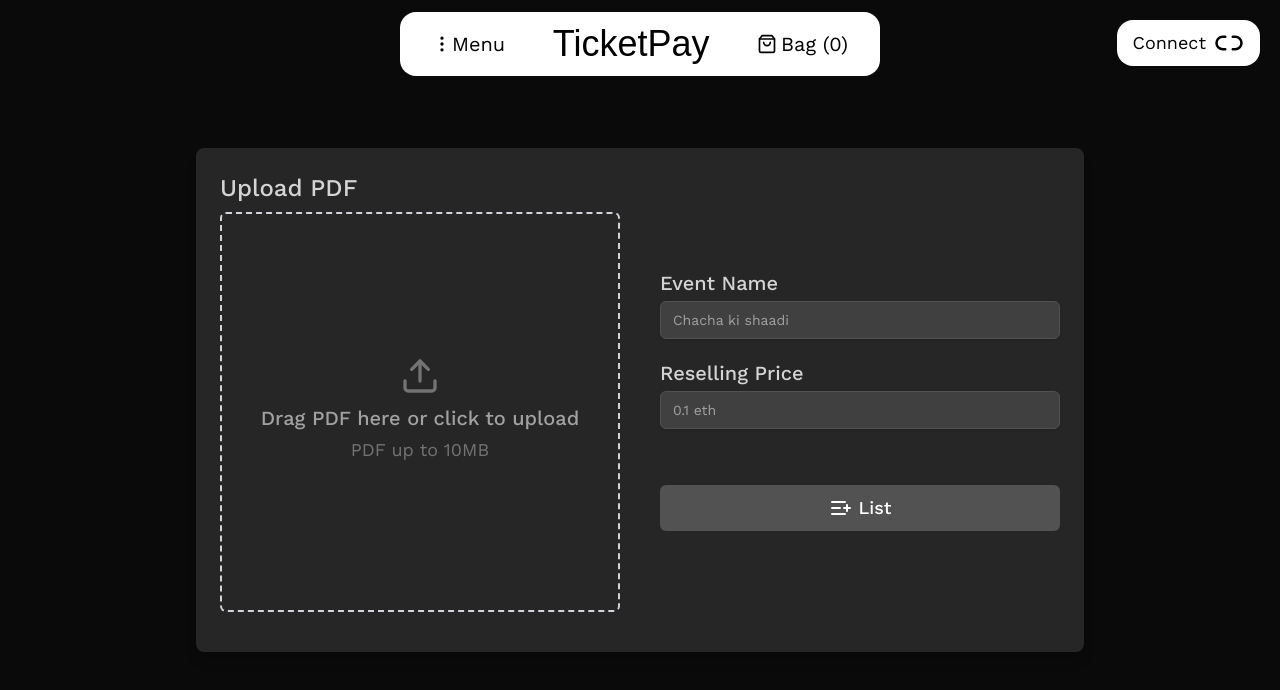
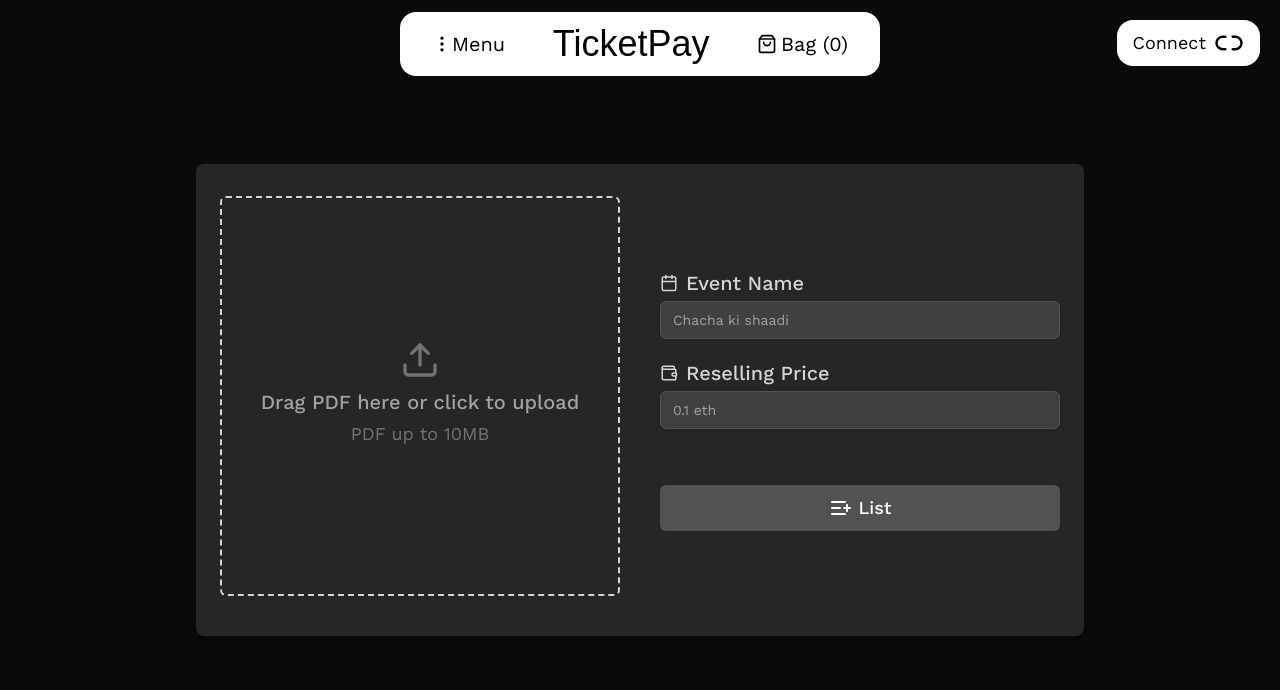
Before and after one commit to jny0444/ticketpay, a Next.js app in the folder client/: page /list in a window 1280 px wide. Shown: the top 690 px of the page. Built offline with nearby package versions, Linux system fonts and the light colour scheme; a web font is replaced by a local one.

Commit message:
feat: Made minor changes to the navbar

```diff
--- a/client/app/layout.tsx
+++ b/client/app/layout.tsx
@@ -16,7 +16,7 @@ export default function RootLayout({
 }>) {
   return (
     <html lang="en">
-      <body className="selection:text-black selection:bg-neutral-100">
+      <body className="bg-neutral-950 selection:text-black selection:bg-neutral-100">
         <Navbar />
         {children}
       </body>
--- a/client/app/list/page.tsx
+++ b/client/app/list/page.tsx
@@ -1,6 +1,6 @@
 "use client";
 
-import { ListPlus, Upload } from "lucide-react";
+import { ListPlus, Upload, Calendar, Wallet } from "lucide-react";
 import { motion } from "motion/react";
 import { useState, useRef } from "react";
 
@@ -62,13 +62,6 @@ export default function List() {
         className="bg-neutral-800 p-6 rounded-lg shadow-lg flex gap-10"
       >
         <div className="mb-4">
-          <motion.label
-            initial={{ x: -10 }}
-            animate={{ x: 0 }}
-            className="block text-2xl font-medium text-neutral-300"
-          >
-            Upload PDF
-          </motion.label>
           <motion.div
             whileHover={{ scale: 1.01 }}
             animate={{
@@ -119,7 +112,8 @@ export default function List() {
             transition={{ delay: 0.3 }}
             className="mb-5"
           >
-            <label className="block text-xl font-medium text-neutral-300">
+            <label className="block text-xl font-medium text-neutral-300 flex items-center gap-2">
+              <Calendar size={18} />
               Event Name
             </label>
             <motion.input
@@ -136,7 +130,8 @@ export default function List() {
             transition={{ delay: 0.4 }}
             className="mb-14"
           >
-            <label className="block text-xl font-medium text-neutral-300">
+            <label className="block text-xl font-medium text-neutral-300 flex items-center gap-2">
+              <Wallet size={18} />
               Reselling Price
             </label>
             <motion.input
@@ -148,10 +143,10 @@ export default function List() {
             />
           </motion.div>
           <motion.button
-            whileHover={{ scale: 1.05 }}
-            whileTap={{ scale: 0.95 }}
+            whileHover={{ scale: 1.02 }}
+            whileTap={{ scale: 1 }}
             type="button"
-            className="w-full text-lg duration-200 flex items-center gap-1.5 justify-center py-2 px-4 border border-transparent font-medium rounded-md text-white bg-neutral-600 hover:bg-neutral-700 focus:outline-none focus:ring-2 focus:ring-offset-2 focus:ring-neutral-500"
+            className="w-full text-lg duration-200 flex items-center gap-1.5 justify-center py-2 px-4 border border-transparent font-medium rounded-md text-white bg-neutral-600 hover:bg-neutral-700"
           >
             <ListPlus />
             List
--- a/client/components/Navbar.tsx
+++ b/client/components/Navbar.tsx
@@ -37,7 +37,7 @@ export default function Navbar() {
               <motion.div
                 className="absolute top-full -left-6 bg-neutral-100 rounded-b-xl rounded-t-none py-5 w-120 flex flex-col justify-center items-center gap-1 border-t-2 border-neutral-300"
                 initial={{ opacity: 0, height: 0 }}
-                animate={{ opacity: 1, height: 110 }}
+                animate={{ opacity: 1, height: 120 }}
                 exit={{ opacity: 0, height: 0 }}
                 transition={{ duration: 0.2 }}
                 style={{ marginTop: 12 }}
```
